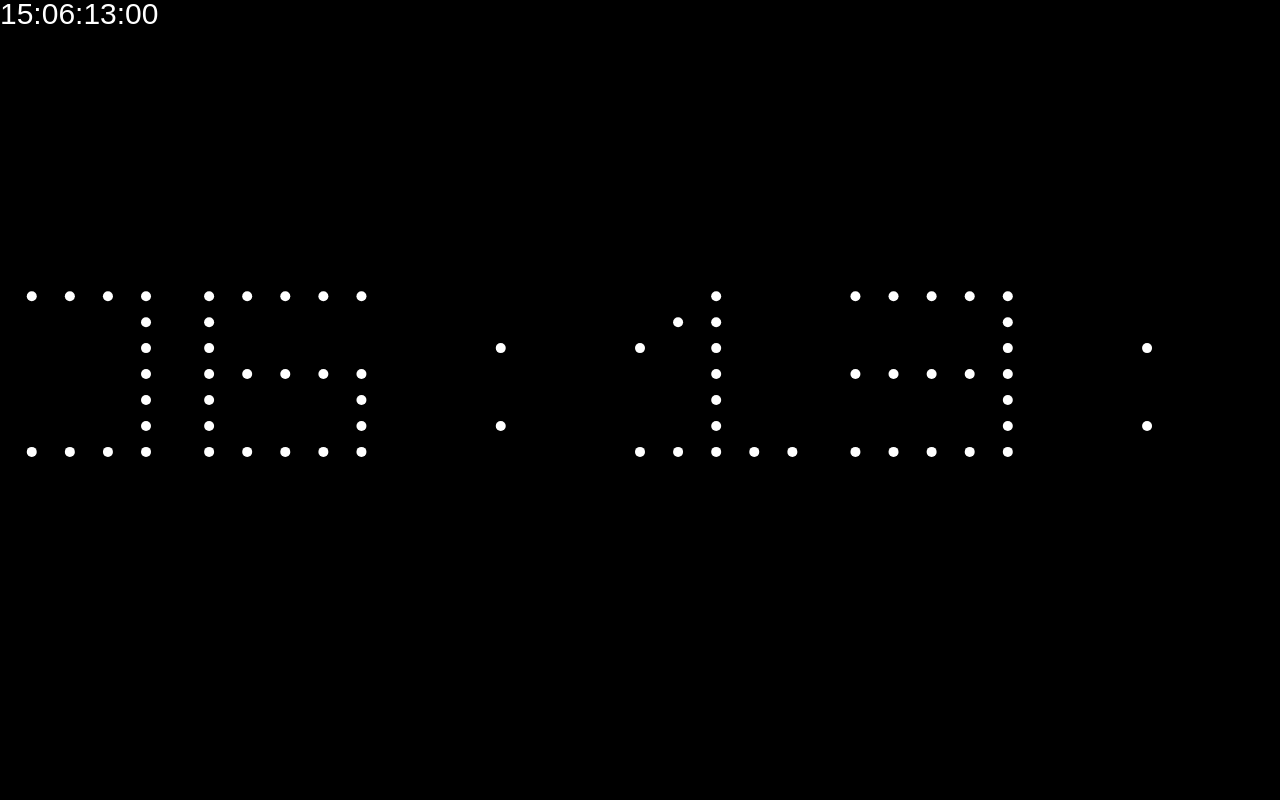
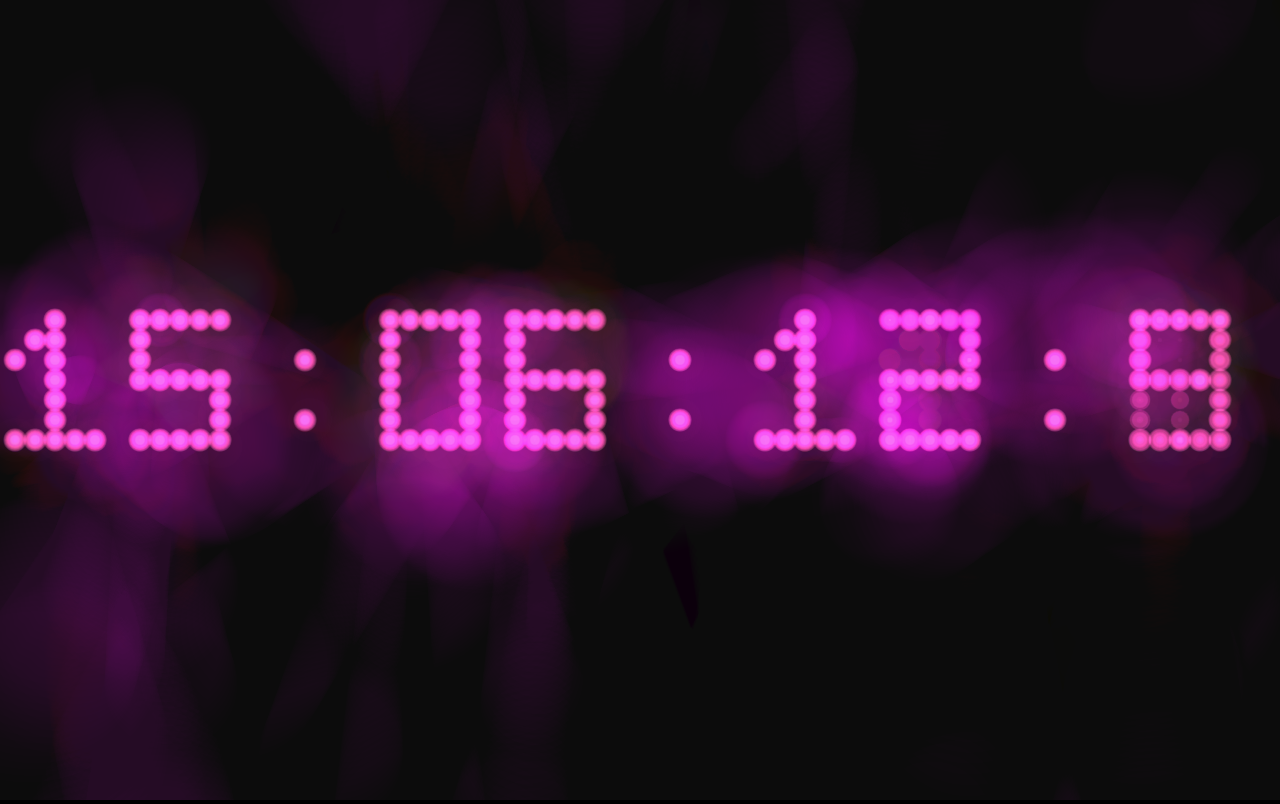
Before and after one commit to gaelhugo/Parsons, a plain HTML site: page Drawing:Moving/index.html in a window 1280 px wide. Drawn offline with Linux system fonts and the light colour scheme.

Commit message:
BlendModeClock
Added Simple circle animation with blended

```diff
--- a/Drawing:Moving/index.html
+++ b/Drawing:Moving/index.html
@@ -4,7 +4,7 @@
 <meta charset="UTF-8">
 <title>Clock</title>
 <style type="text/css">
-	body{margin:0px;padding:0px;}
+	body{margin:0px;padding:0px;background-color:#000;}
 </style>
 </head>
 
@@ -13,6 +13,7 @@
 <canvas id="canvas"></canvas>
 
 
+<script type="text/javascript" src="src/ShapeInMotion.js"></script>
 <script type="text/javascript" src="src/Numbers.js"></script>
 <script type="text/javascript" src="src/Shape.js"></script>
 <script type="text/javascript" src="src/Circle.js"></script>
--- a/Drawing:Moving/src/Drawing.js
+++ b/Drawing:Moving/src/Drawing.js
@@ -4,6 +4,7 @@ var height;
 canvas.width = width =  window.innerWidth;
 canvas.height = height = window.innerHeight;
 var ctx = canvas.getContext('2d');
+
 
 //create a circle
 var circle = new Circle(200,200,10,ctx);
@@ -18,36 +19,68 @@ var binary;
 var numbers = new Numbers();
 
 
+var spacer = 20;//Math.round(Math.random()*30 +10);
+var spacerY = 20;//Math.round(Math.random()*30 +10);
+var letterSpacer = 5;
+var radius = 20;
 
+var posx = width/2 - (10*5*(spacer+letterSpacer))/2;
+var posy = height/2 - 4*spacerY;
 
-var spacer = Math.random()*30 +10;
-var spacerY = Math.random()*30 +10;
-var letterSpacer = 5;
+var s; // check previous second
+var counter = 0;
 
-var posx;
-var posy = height/2 - 4*spacerY;
+// BUFFER OPTION
+var allShapes = [];
+function setup(){
+	//Build all neededParticle for a time model
+	// 12 numbers and sign with milliseconds
+	for(var i=0;i<10;i++){
+			//line
+		for(var j=0;j<7;j++){
+			//colnumber
+			for(var k=0;k<5;k++){
+				//store all shapes only once
+				var shape = new ShapeInMotion(posx + k*spacer,posy + j*spacerY,radius,ctx);
+				allShapes.push(shape);
+
+			}
+		}
+		posx+=5*(spacer+letterSpacer);
+	}
+
+	draw();
+}
+
 
 function draw(){
 	//console.log("I'm drawing");
 	//clear canvas
 	//cover method
+	ctx.save();
+	ctx.globalCompositeOperation = 'source-over';
+	ctx.globalAlpha = 0.04;
 	ctx.fillStyle = "black";
 	ctx.fillRect(0,0,width,height);
+	ctx.restore();
 	//empty method
 	//ctx.clearRect(0,0,width,height);
 	ctx.fillStyle = "white";
 	//circle.draw();
 	//circle2.draw();
 	//square.drawCenterSquare();
-
+	ctx.globalCompositeOperation = 'lighter';
 	d = new Date();
 	//console.log(d.getMilliseconds());
 	ctx.font="30px Arial";
-	string = ((d.getHours()<10)?0:'')+d.getHours()+':'+((d.getMinutes()<10)?0:'')+d.getMinutes()+':'+((d.getSeconds()<10)?0:'')+d.getSeconds()+':'+((d.getMilliseconds()<100)?0:'')+d.getMilliseconds();
-	ctx.fillText(string,0,24);
-
+	string = ((d.getHours()<10)?0:'')+d.getHours()+':'+((d.getMinutes()<10)?0:'')+d.getMinutes()+':'+((d.getSeconds()<10)?0:'')+d.getSeconds()+':'+ Math.floor(d.getMilliseconds()/100);
+	//ctx.fillText(string,0,24);
+	var col = (Math.round(Math.random() * 255)) + ',' + (Math.round(Math.random() * 255)) + ',' + (Math.round(Math.random() * 255));
+	var randomColor = 'rgba(' + col + ',0.009)';
+	var randomColorFull = 'rgba(' + col + ',0.1)';
 	allLetters = string.split("");
-	posx = width/2 - (12*5*(spacer+letterSpacer))/2;
+	counter = 0;
+	var ii = -1;
 	for(var i=0;i<allLetters.length;i++){
 		//console.log(allLetters[i]);
 		//get binary letter composition
@@ -59,15 +92,22 @@ function draw(){
 			for(var k=0;k<binary[j].length;k++){
 				//draw stuff
 				//console.log("draw");
+				if(s!=d.getSeconds()){
+					allShapes[counter].reset();
+					allShapes[counter].setColor(randomColor,randomColorFull);
+				}
+				allShapes[counter].updatePosition();
 				if(binary[j][k] == 1){
-					var shape = new Shape(posx + k*spacer,posy + j*spacerY,5,ctx);
-					shape.drawCircle();
+					allShapes[counter].drawCircle();
+					allShapes[counter].drawFixCircle();
 				}
+				counter++;
 			}
 		}
-		posx+=5*(spacer+letterSpacer);
+
+
 	}
-
+	s = d.getSeconds();
 
 
 
@@ -75,4 +115,4 @@ function draw(){
 }
 
 //launch a drawing method
-draw();
+setup();
--- a/Drawing:Moving/src/ShapeInMotion.js
+++ b/Drawing:Moving/src/ShapeInMotion.js
@@ -1,10 +1,18 @@
 // JavaScript Document
 var ShapeInMotion = function(x,y,radius,ctx){
+	this.originX = x;
 	this.x = x;
+	this.originY = y;
 	this.y = y;
 	this.radius = radius;
+	this.originalRadius = radius;
 	this.ctx = ctx;
-	this.color;
+	this.color = 'white';
+	this.speedX;
+	this.speedY;
+	this.colorFull = 'white';
+	this.radiusAugmentation = Math.random()*2;
+	this.fixRadius = 0;
 }
 
 
@@ -13,22 +21,52 @@ ShapeInMotion.prototype = {
 	drawCircle:function(){
 	  this.ctx.beginPath();
       this.ctx.arc(this.x, this.y, this.radius, 0, 2 * Math.PI, false);
-      this.ctx.fillStyle = 'white';
+      this.ctx.fillStyle = this.color
       this.ctx.fill();
+	  this.ctx.closePath();
+	},
+
+	drawFixCircle:function(){
+	  this.ctx.beginPath();
+      this.ctx.arc(this.originX, this.originY, this.fixRadius , 0, 2 * Math.PI, false);
+      this.ctx.fillStyle = this.colorFull;
+      this.ctx.fill();
+	  this.ctx.closePath();
 	},
 
 	drawSquare:function(){
 	  this.ctx.beginPath();
       this.ctx.rect(this.x,this.y,this.radius,this.radius);
-      this.ctx.fillStyle = 'white';
+      this.ctx.fillStyle = this.color
       this.ctx.fill();
 	},
 
 	drawCenterSquare:function(){
 	  this.ctx.beginPath();
       this.ctx.rect(this.x-(this.radius/2),this.y-(this.radius/2),this.radius,this.radius);
-      this.ctx.fillStyle = 'white';
+      this.ctx.fillStyle = this.color;
       this.ctx.fill();
+	},
+
+	updatePosition:function(){
+		this.x+=this.speedX;
+		this.y+=this.speedY;
+		this.radius+=this.radiusAugmentation ;
+		this.fixRadius  = (this.fixRadius <this.originalRadius)?this.fixRadius+=0.2:this.originalRadius;
+	},
+
+	reset:function(){
+		this.x = this.originX;
+		this.y = this.originY;
+		this.speedX = Math.round( 1 - Math.random()*2 )* (Math.random()*5);
+		this.speedY = Math.round( 1 - Math.random()*2 )*(Math.random()*10);
+		this.radius = this.originalRadius ;
+		this.fixRadius = 0;
+	},
+
+	setColor:function(color,colorFull){
+		this.color =color;
+		this.colorFull = colorFull;
 	}
 
 }
```
